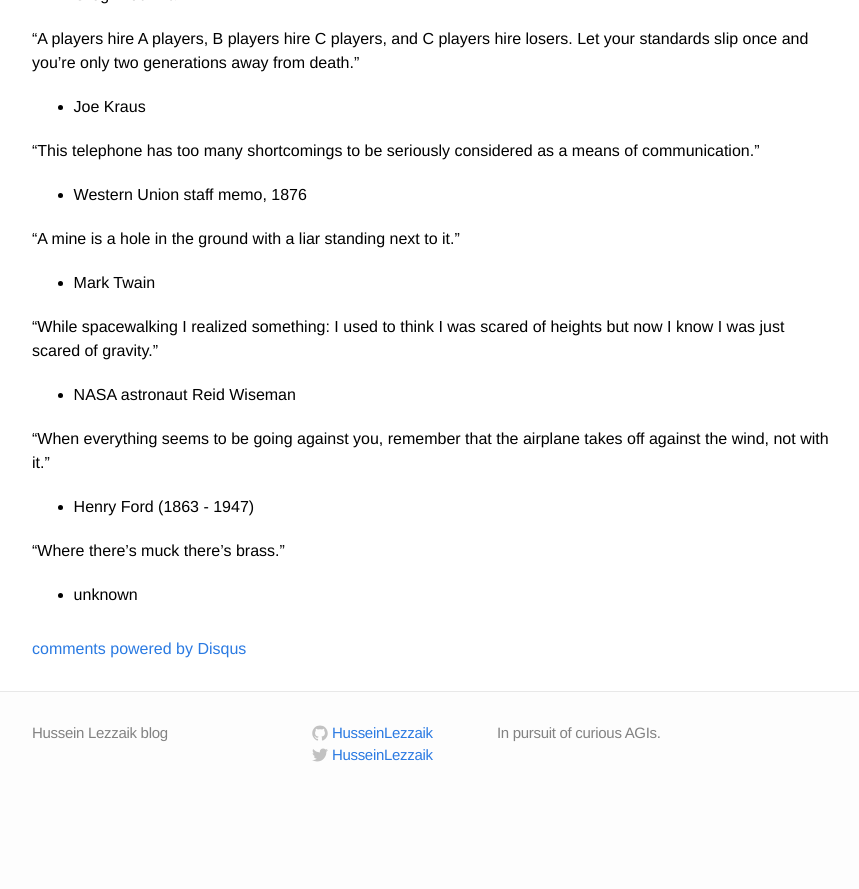
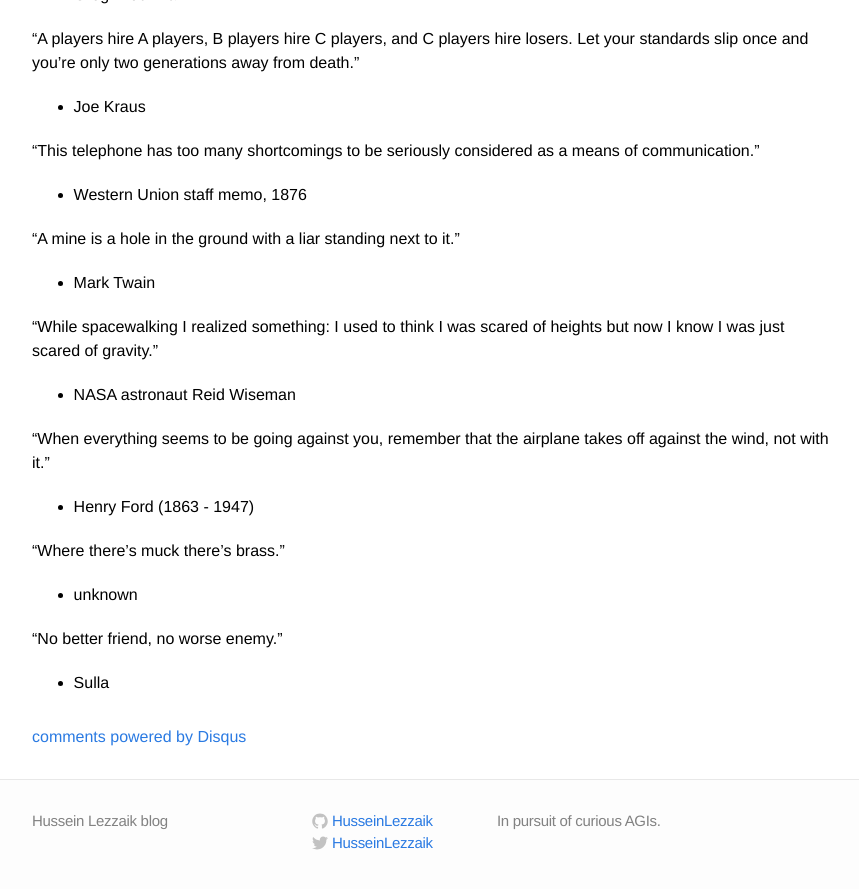
Before and after one commit to HusseinLezzaik/husseinlezzaik.github.io, a Jekyll site: the page built from _posts/2023-07-01-Quotes.md, in a window 1280 px wide and 900 px high, scrolled down 42590 px. Shown: the top 889 px of the window, without its empty margins (208-1067 px from the left). Built offline with Jekyll 4.4.1, drawn with Linux system fonts in a browser that asks for light colours; comment, search, counter and statistics services are not loaded; before the commit the page ends 43402 px from its top, so only the background shows below that.

Commit message:
Update 2023-07-01-Quotes.md

```diff
--- a/_posts/2023-07-01-Quotes.md
+++ b/_posts/2023-07-01-Quotes.md
@@ -1611,3 +1611,7 @@ People overvalue optionality. It’s one thing I learned in chess. You just need
 "Where there's muck there's brass."
 
 - unknown
+
+“No better friend, no worse enemy.”
+
+- Sulla
```
